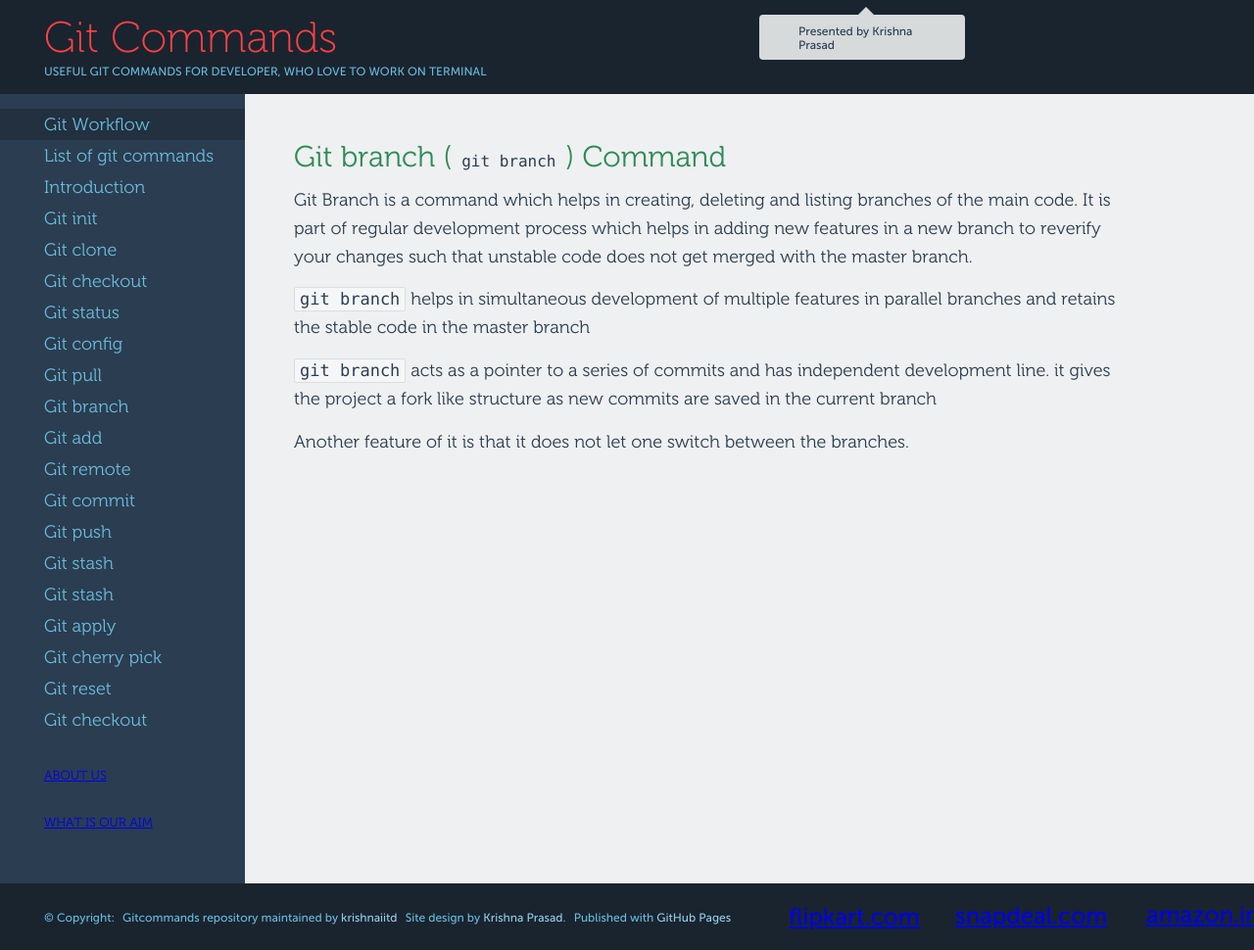
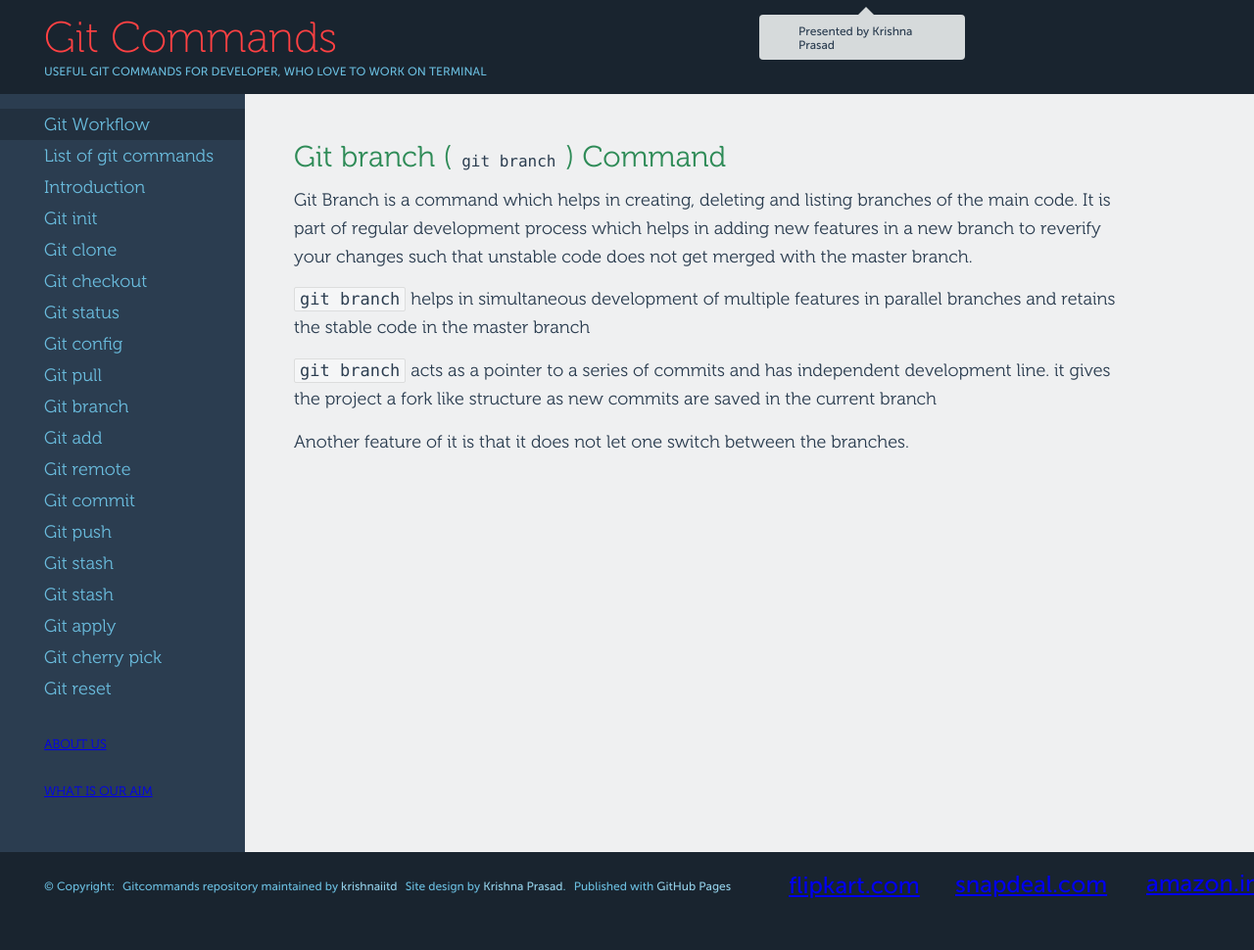
Before and after one commit to krishnaiitd/gitcommands, a Jekyll site: the page built from git-branch/index.html, in a window 1280 px wide. Shown: the whole page at 98% size. Built offline with Jekyll 4.4.1, drawn with Linux system fonts in a browser that asks for light colours; comment, search, counter and statistics services are not loaded; after the commit the page ends 938 px from its top, so only the background shows below that.

Commit message:
removed duplicate

```diff
--- a/_includes/right-menu.html
+++ b/_includes/right-menu.html
@@ -57,9 +57,6 @@
     <li>
       <a href="{{ site.baseurl }}/git-reset/">Git reset</a>
     </li>
-    <li>
-      <a href="{{ site.baseurl }}/git-checkout">Git checkout</a>
-    </li>
   </ul>
 
   <h2><a href="{{ site.baseurl }}/about-us/">About Us</a></h2>
--- a/git-branch/index.html
+++ b/git-branch/index.html
@@ -14,4 +14,6 @@ keywords: git status, git commands, git diff, git stash.
   <p><code>git branch</code> helps in simultaneous development of multiple features in parallel branches and retains the stable code in the master branch</p>
   <p><code>git branch</code> acts as a pointer to a series of commits and has independent development line. it gives the project a fork like structure as new commits are saved in the current branch</p>
   <p>Another feature of it is that it does not let one switch between the branches.</p>
+
+
 </article>
```
